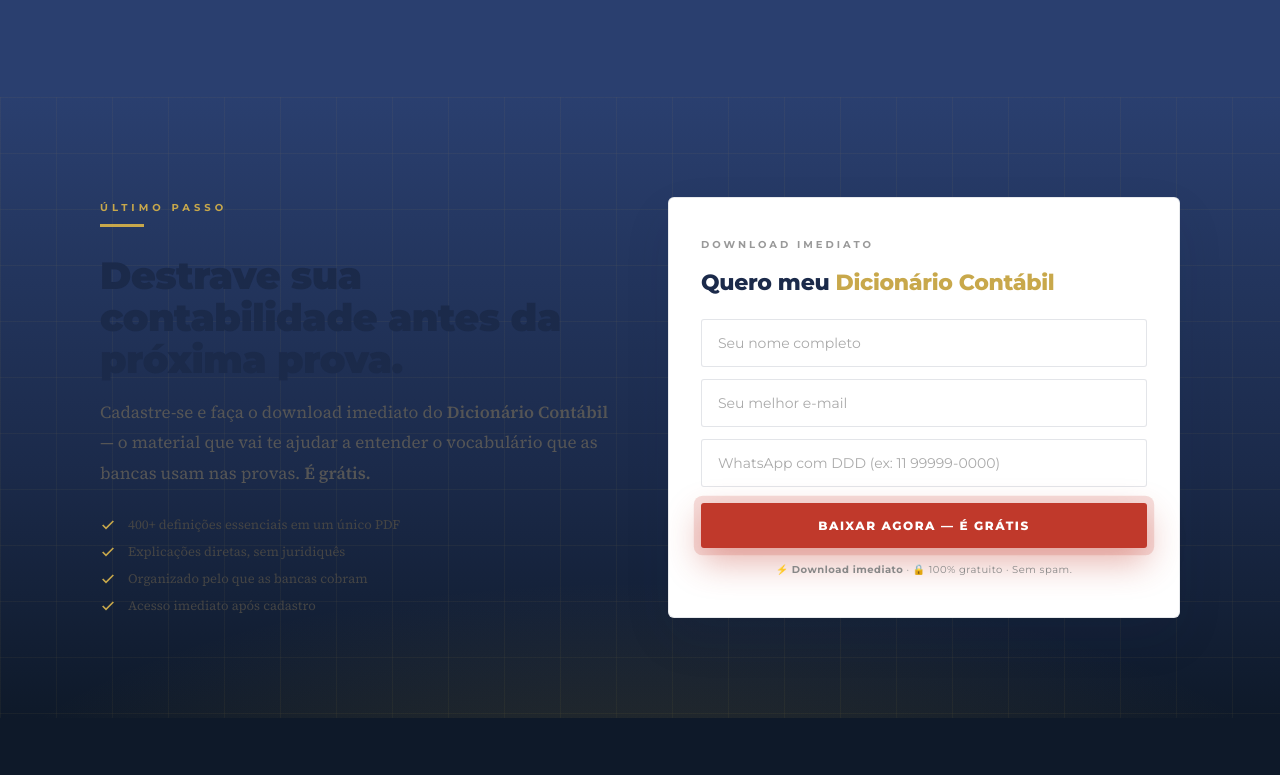
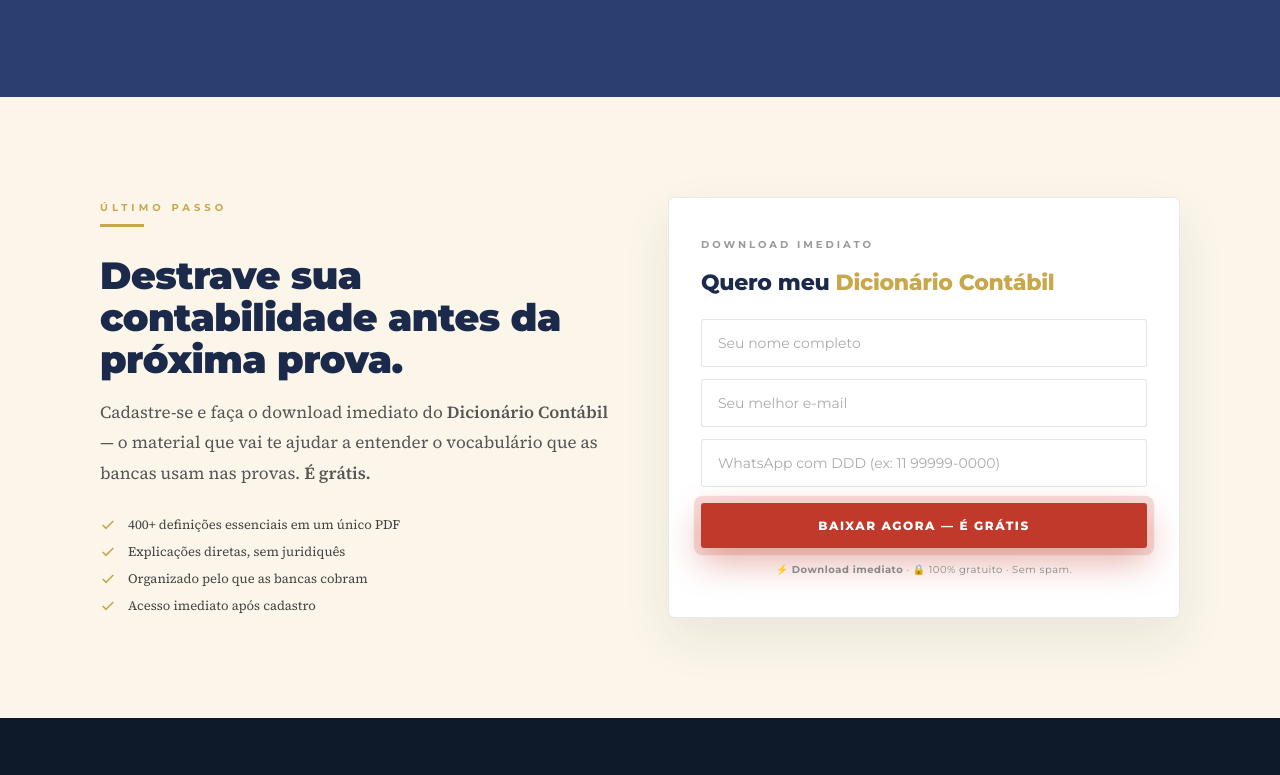
Before and after one commit to gruponbeducacao/dicionario-lp, a plain HTML site: page index.html in a window 1280 px wide. Shown: the part 3587-4362 px from the top of the page. Drawn offline with Linux system fonts and the light colour scheme.

Commit message:
fix: remove cta-dramatic de #cta-final (textos ficavam ilegíveis)
O cta-dramatic aplicava background azul escuro, mas os textos da
seção (h2, p, checklist) estavam definidos com cor azul dark — dark
on dark = ilegível.

No site principal adaptei as cores dos textos pra brancas. No
dicionário a section tem form card dentro (lead-form) cujos inputs
são brancos — no fundo azul escuro o form ficaria desalinhado
visualmente também.

Fix mais limpo: deixar fundo cream original, combina com o form
card claro e com os textos em azul escuro.

Co-Authored-By: Claude Opus 4.7 (1M context) <noreply@anthropic.com>

```diff
--- a/index.html
+++ b/index.html
@@ -595,7 +595,7 @@ form.lead-form button:hover, .btn-cta-red:hover, .mob-btn:hover, .nav-btn:hover
 </section>
 
 <!-- ════════ CTA FINAL ════════ -->
-<section class="cta-dramatic" style="padding:100px 5%;background:var(--cream);" id="cta-final">
+<section style="padding:100px 5%;background:var(--cream);" id="cta-final">
   <div class="cta-final">
     <div class="cta-left">
       <span class="lbl">Último passo</span>
```
